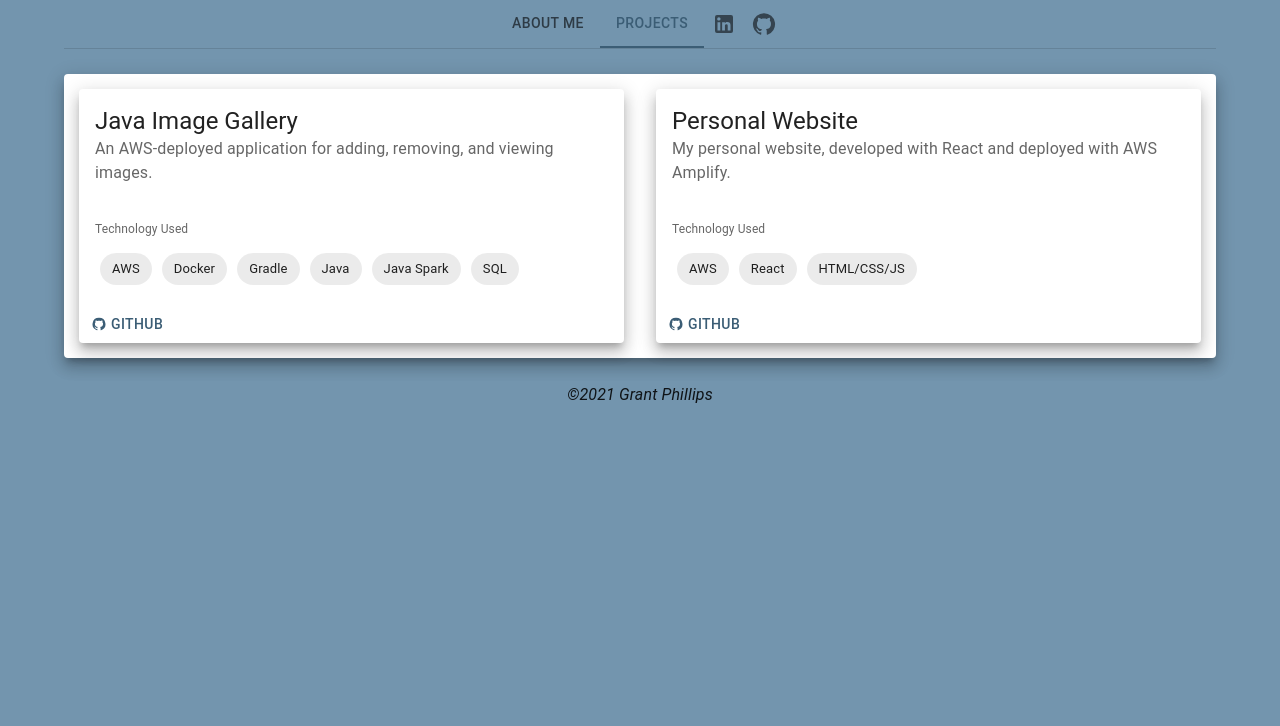
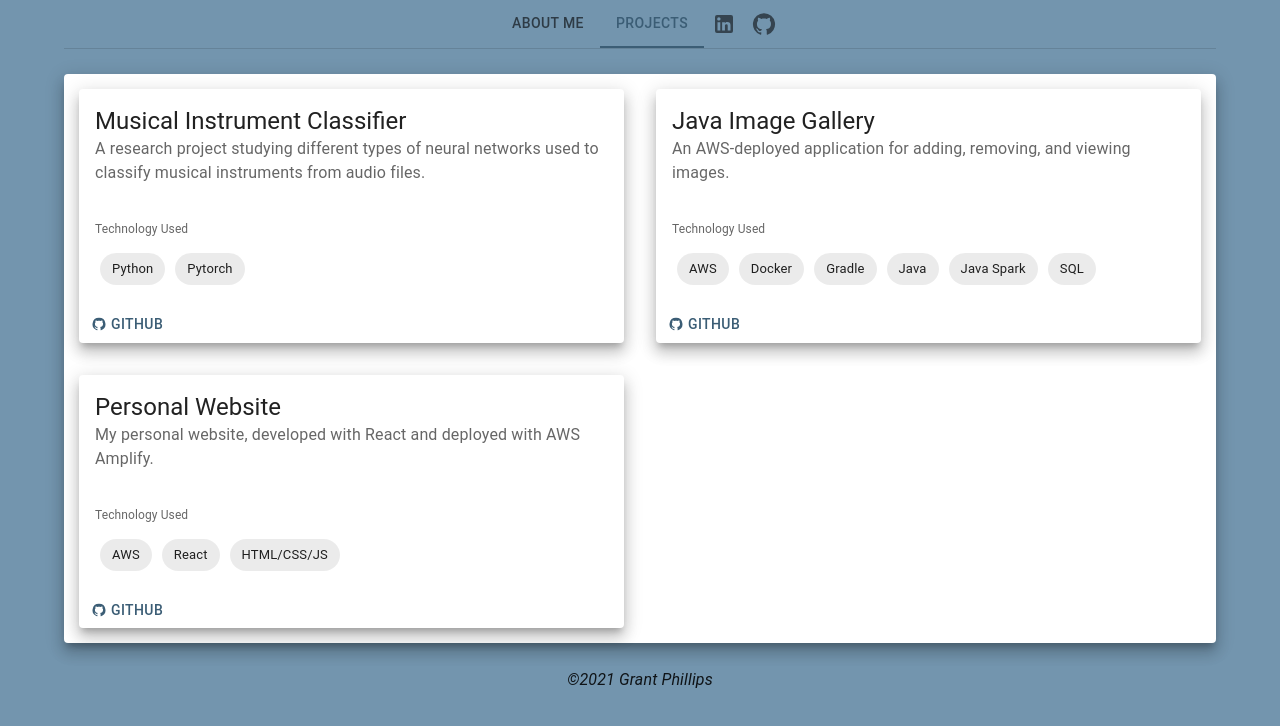
Before and after one commit to GCPhillips/Personal-Website, a React (Create React App) app: page / in a window 1280 px wide. Both pictures are taken after a click on the tab "PROJECTS". Shown: the top 726 px of the page. Built offline with nearby package versions, Linux system fonts and the light colour scheme.

Commit message:
added musical instrument classifier project

```diff
--- a/src/components/Projects.js
+++ b/src/components/Projects.js
@@ -4,6 +4,12 @@ import {Grid, Paper} from "@mui/material";
 import ProjectsItem from "./ProjectsItem";
 
 const projects = [
+    {
+        label: "Musical Instrument Classifier",
+        description: "A research project studying different types of neural networks used to classify musical instruments from audio files.",
+        technology: ["Python", "Pytorch"],
+        github: "https://github.com/GCPhillips/musical-instrument-classifier"
+    },
     {
         label: "Java Image Gallery",
         description: "An AWS-deployed application for adding, removing, and viewing images.",
```
